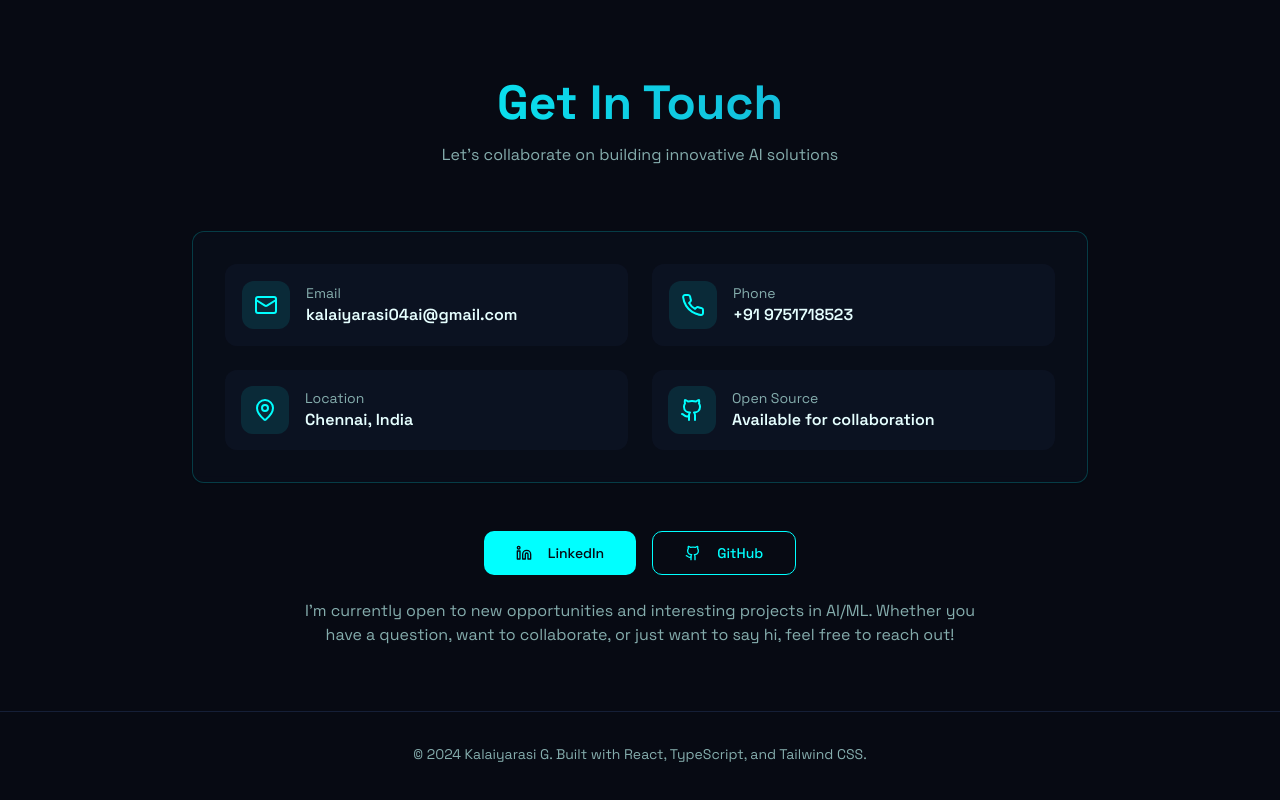
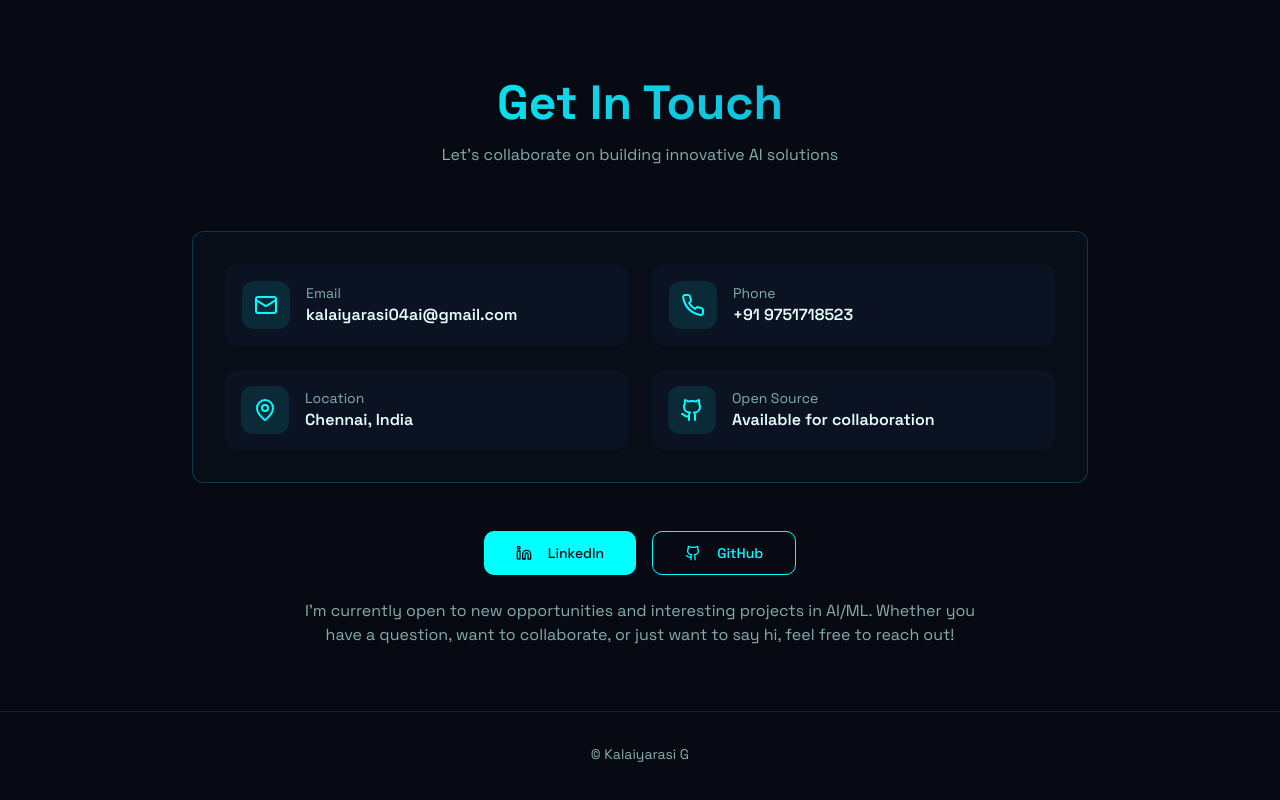
Before and after one commit to kalaiyarasi2/Kalaiyarasi, a React (Vite) app: page / in a window 1280 px wide. Shown: the part 5555-6355 px from the top of the page. Built offline with nearby package versions, Linux system fonts and the light colour scheme; the HTML template or start-up script is replaced by a standard one.

Commit message:
Update Contact.tsx

```diff
--- a/src/components/Contact.tsx
+++ b/src/components/Contact.tsx
@@ -102,7 +102,7 @@ export const Contact = () => {
 
       <footer className="mt-16 pt-8 border-t border-border">
         <p className="text-center text-muted-foreground text-sm">
-          © 2024 Kalaiyarasi G. Built with React, TypeScript, and Tailwind CSS.
+          © Kalaiyarasi G
         </p>
       </footer>
     </section>
```
